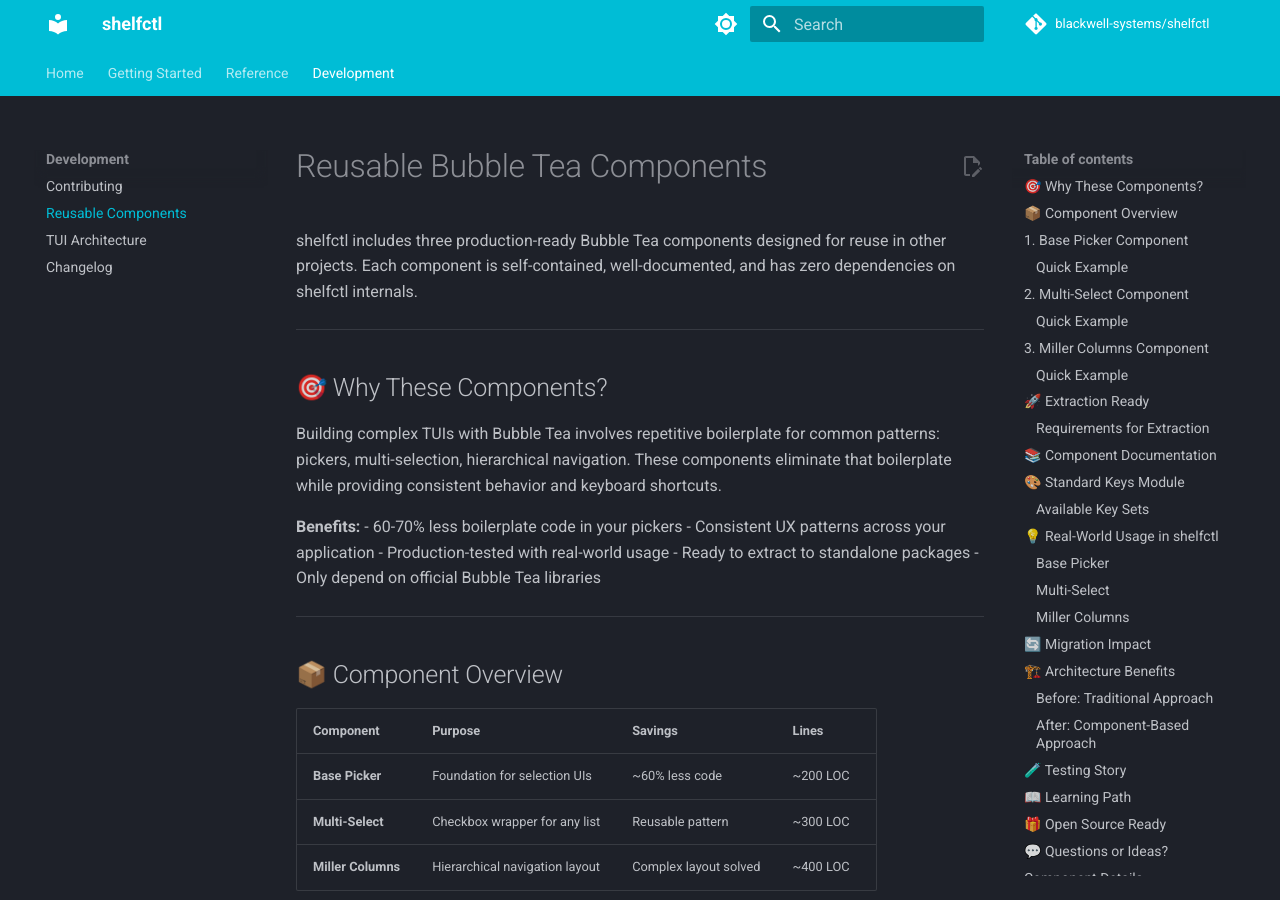
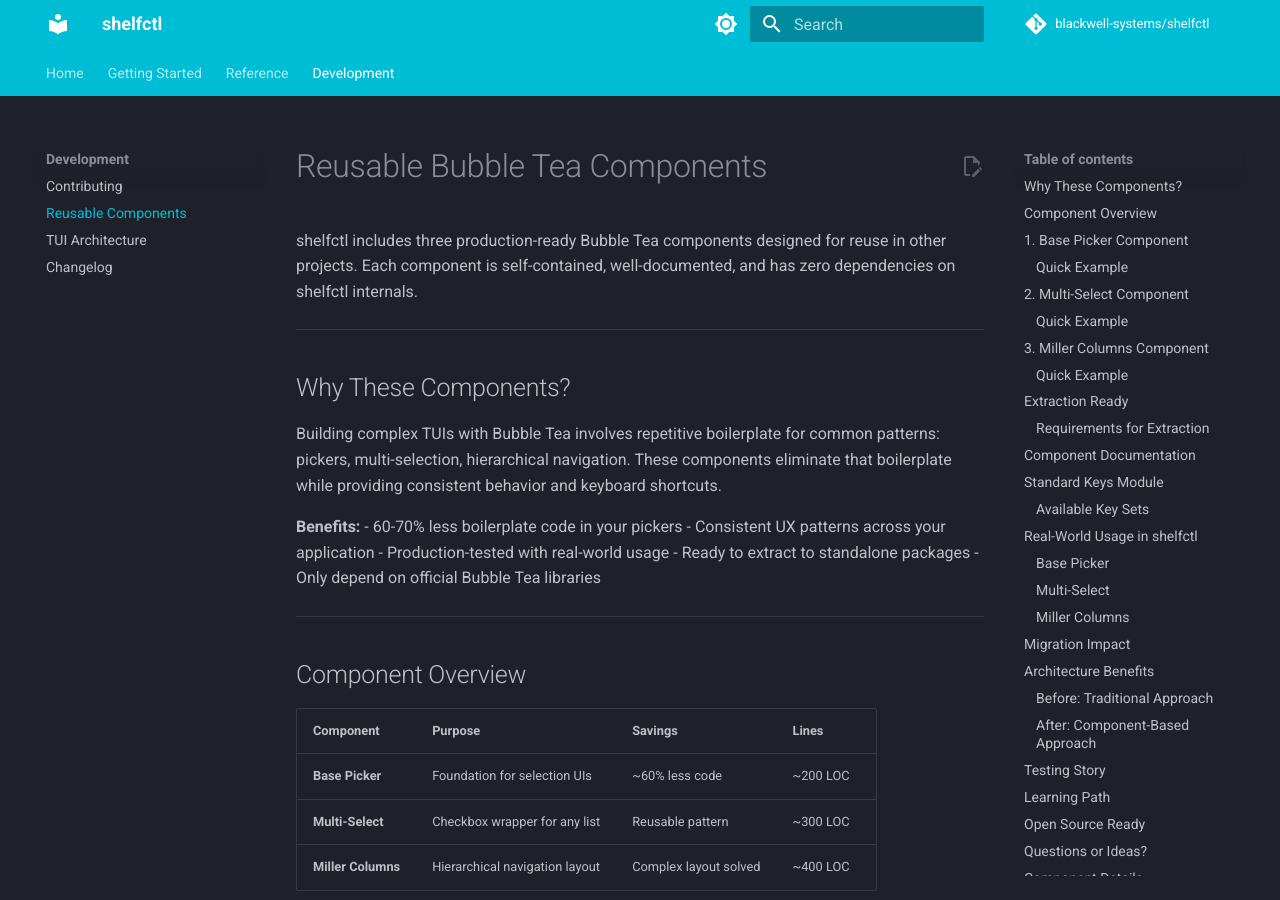
Before and after one commit to blackwell-systems/shelfctl, an MkDocs documentation site: the page built from docs/COMPONENTS.md, in a window 1280 px wide and 900 px high. Built offline with MkDocs 1.6.1 and Material for MkDocs 9.7.7, drawn with Linux system fonts in a browser that asks for light colours; comment, search, counter and statistics services are not loaded; some of the changed text lies outside the part shown.

Commit message:
Remove emoji from COMPONENTS.md

````diff
--- a/docs/COMPONENTS.md
+++ b/docs/COMPONENTS.md
@@ -4,7 +4,7 @@ shelfctl includes three production-ready Bubble Tea components designed for reus
 
 ---
 
-## 🎯 Why These Components?
+## Why These Components?
 
 Building complex TUIs with Bubble Tea involves repetitive boilerplate for common patterns: pickers, multi-selection, hierarchical navigation. These components eliminate that boilerplate while providing consistent behavior and keyboard shortcuts.
 
@@ -17,7 +17,7 @@ Building complex TUIs with Bubble Tea involves repetitive boilerplate for common
 
 ---
 
-## 📦 Component Overview
+## Component Overview
 
 | Component | Purpose | Savings | Lines |
 |-----------|---------|---------|-------|
@@ -234,7 +234,7 @@ mc := millercolumns.New(millercolumns.Config{
 
 ---
 
-## 🚀 Extraction Ready
+## Extraction Ready
 
 All three components are designed for extraction to standalone repositories:
 
@@ -263,7 +263,7 @@ require (
 
 ---
 
-## 📚 Component Documentation
+## Component Documentation
 
 Each component has comprehensive documentation:
 
@@ -293,7 +293,7 @@ Each component has comprehensive documentation:
 
 ---
 
-## 🎨 Standard Keys Module
+## Standard Keys Module
 
 In addition to the three components, shelfctl provides standard key binding sets in `internal/tui/keys.go`:
 
@@ -321,7 +321,7 @@ keys := tui.NewFormKeys()
 
 ---
 
-## 💡 Real-World Usage in shelfctl
+## Real-World Usage in shelfctl
 
 These components power all of shelfctl's interactive features:
 
@@ -345,7 +345,7 @@ These components power all of shelfctl's interactive features:
 
 ---
 
-## 🔄 Migration Impact
+## Migration Impact
 
 Before introducing these components, shelfctl had significant code duplication across pickers:
 
@@ -377,7 +377,7 @@ Duplication:       Minimal
 
 ---
 
-## 🏗️ Architecture Benefits
+## Architecture Benefits
 
 ### Before: Traditional Approach
 ```
@@ -407,7 +407,7 @@ Your code provides:
 
 ---
 
-## 🧪 Testing Story
+## Testing Story
 
 Components are easier to test in isolation:
 
@@ -439,7 +439,7 @@ func TestBasePicker(t *testing.T) {
 
 ---
 
-## 📖 Learning Path
+## Learning Path
 
 **New to these components?** Start here:
 
@@ -452,7 +452,7 @@ func TestBasePicker(t *testing.T) {
 
 ---
 
-## 🎁 Open Source Ready
+## Open Source Ready
 
 These components represent production-grade Bubble Tea patterns that solve real problems. They're currently part of shelfctl but designed for independence.
 
@@ -466,7 +466,7 @@ These components represent production-grade Bubble Tea patterns that solve real
 
 ---
 
-## 💬 Questions or Ideas?
+## Questions or Ideas?
 
 Have feedback on these components? Want to see additional reusable components? Open an issue at:
 https://github.com/blackwell-systems/shelfctl/issues
````
